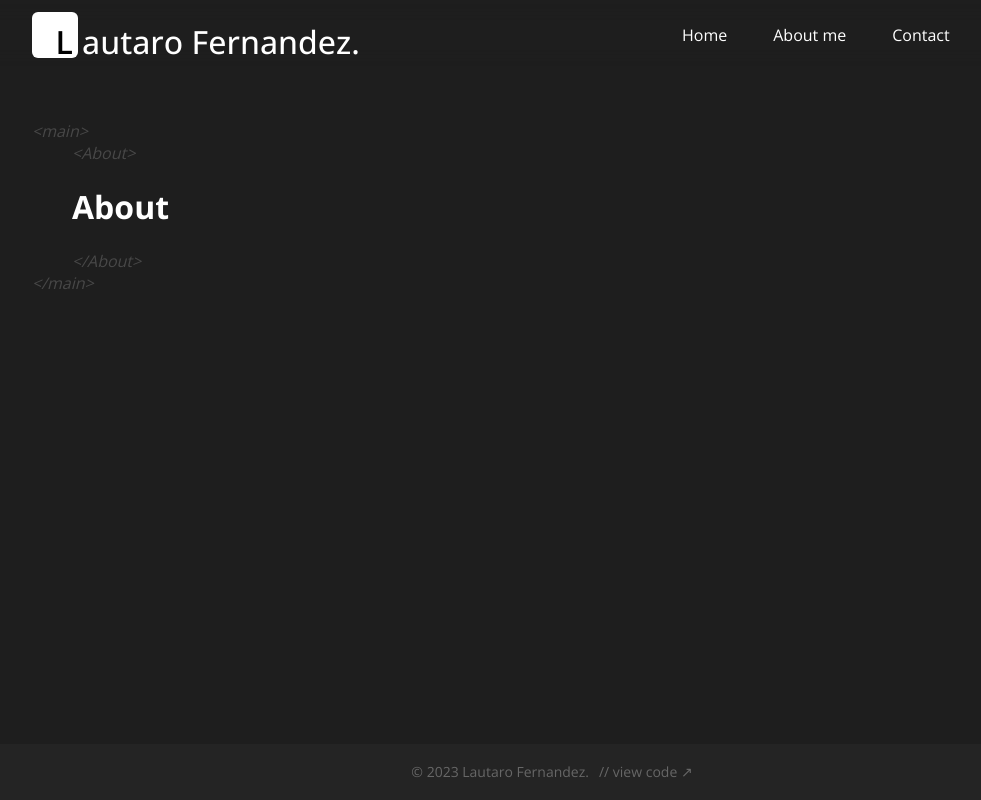
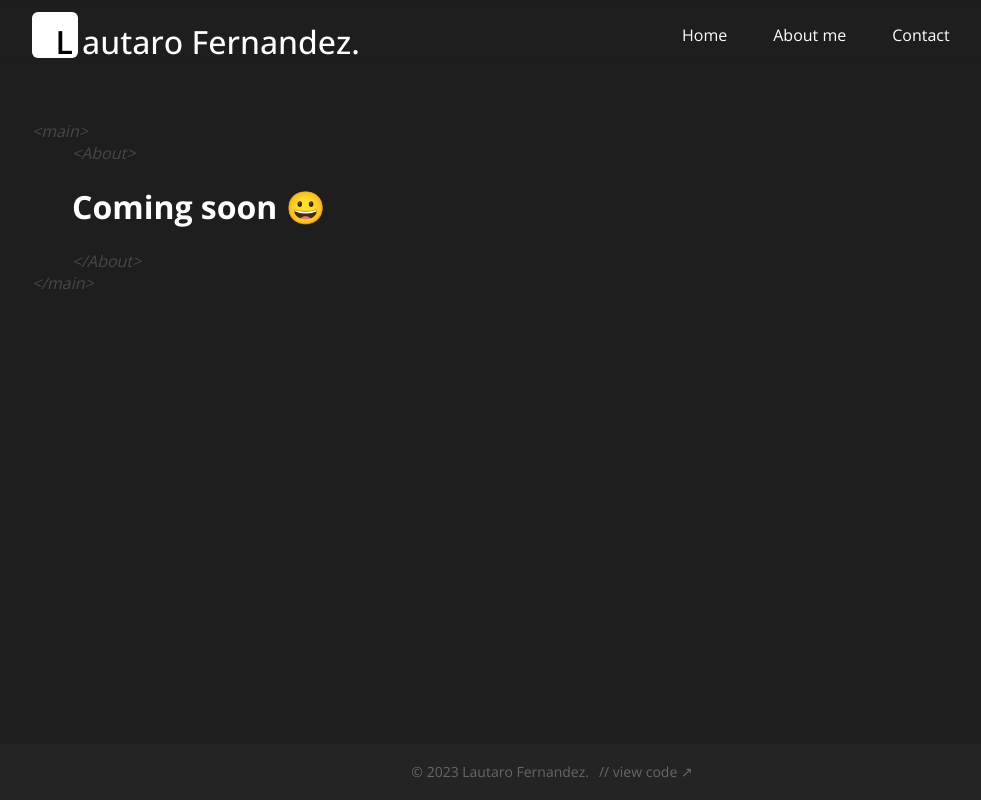
Before and after one commit to LautaroJSON/my-portfolio-Lautaro, a Next.js app: page /about in a window 1280 px wide. Shown: the whole page, without its empty margins (88-1069 px from the left). Built offline with nearby package versions, Linux system fonts and the light colour scheme; a web font is replaced by a local one.

Commit message:
perf: change texts on pages

```diff
--- a/pages/about/index.tsx
+++ b/pages/about/index.tsx
@@ -4,7 +4,7 @@ const About = () => {
   return (
     <div className="animation-disaper">
       <Tag tagName="About">
-        <h1>About</h1>
+        <h1>Coming soon 😀</h1>
       </Tag>
     </div>
   )
--- a/pages/contact/index.jsx
+++ b/pages/contact/index.jsx
@@ -4,7 +4,7 @@ const Contact = () => {
   return (
     <div className="animation-disaper">
       <Tag tagName="About">
-        <h1>Hola mundo</h1>
+        <h1>Coming soon 😋</h1>
       </Tag>
     </div>
   )
```
